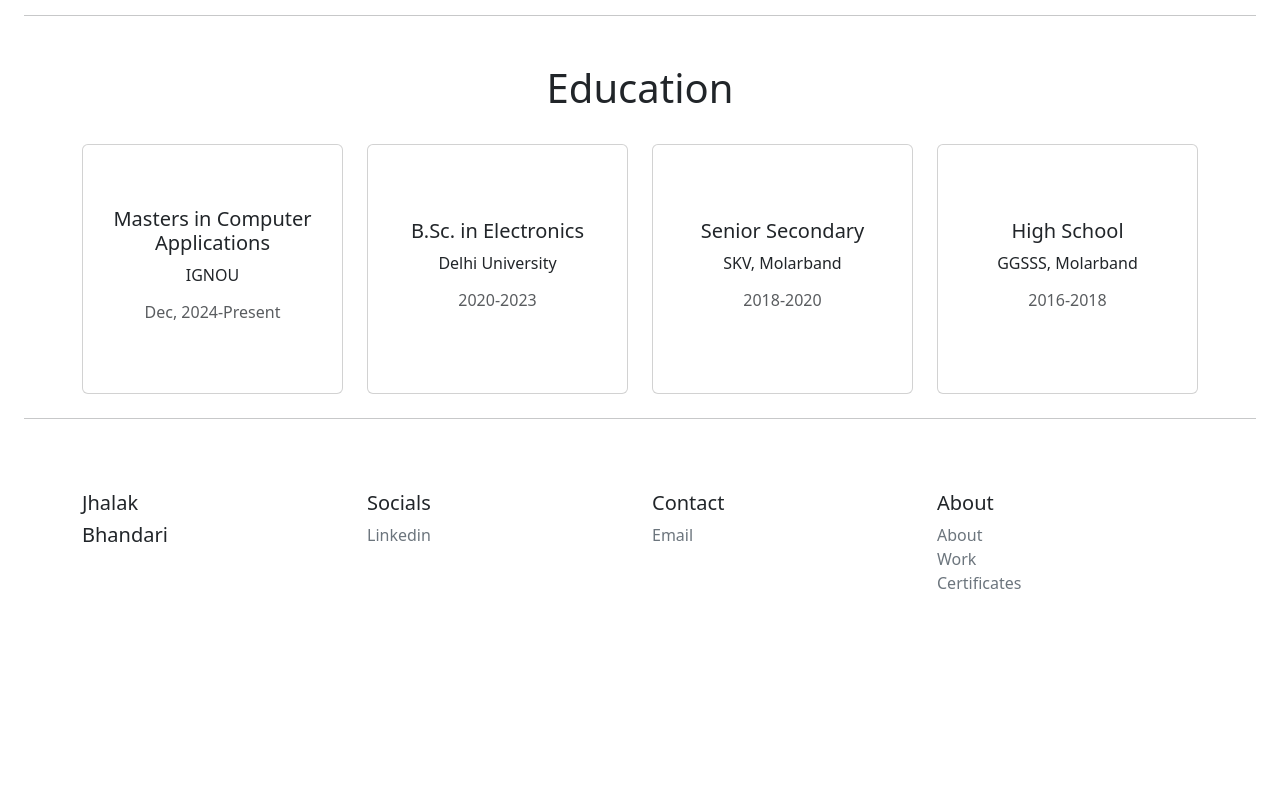
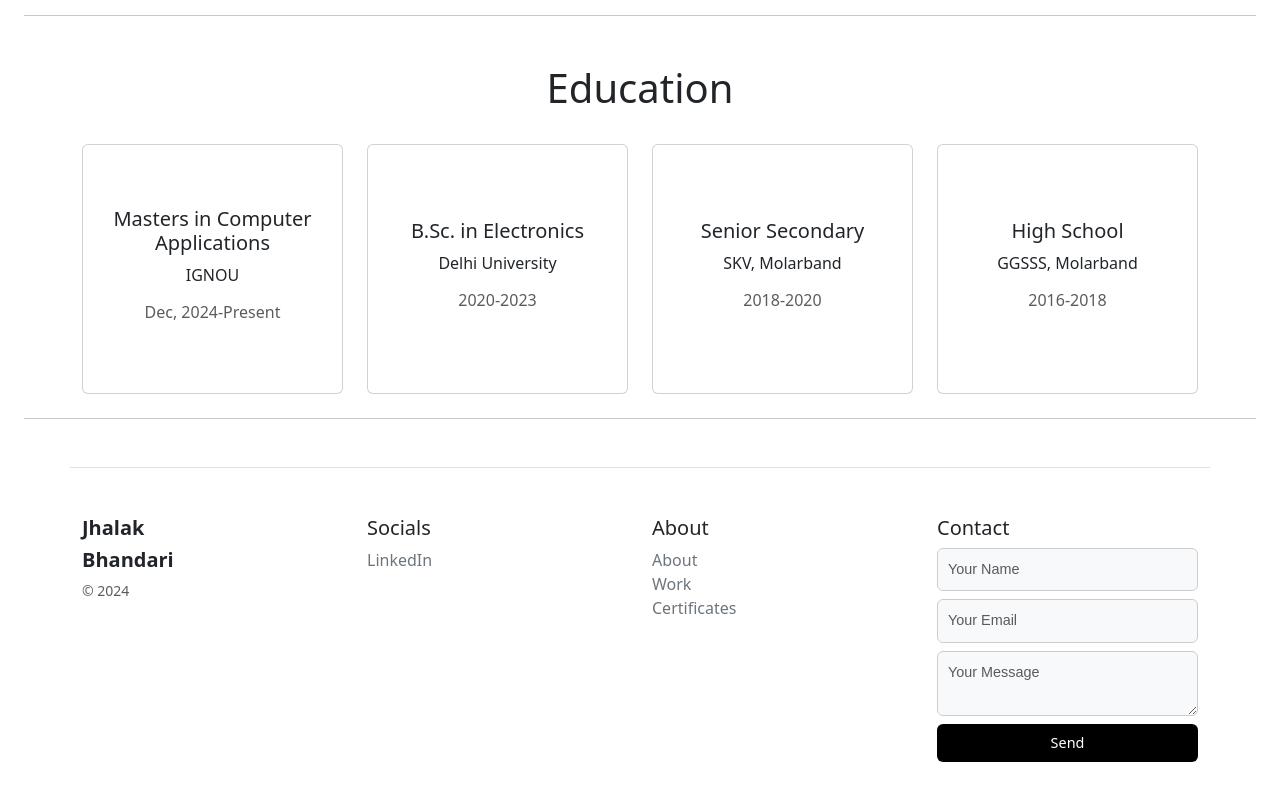
Before and after one commit to jhalakbhandari/portfolio, an Angular app: page / in a window 1280 px wide. Shown: the part 1268-2068 px from the top of the page. Before the commit the page ends 1927 px from the top, so only its background shows below. Built offline with nearby package versions, Linux system fonts and the light colour scheme; no server answers.

Commit message:
added contact form in footer

```diff
--- a/package.json
+++ b/package.json
@@ -20,6 +20,7 @@
     "@angular/platform-browser": "^18.2.0",
     "@angular/platform-browser-dynamic": "^18.2.0",
     "@angular/router": "^18.2.0",
+    "@emailjs/browser": "^4.4.1",
     "rxjs": "~7.8.0",
     "tslib": "^2.3.0",
     "zone.js": "~0.14.10"
--- a/src/app/app.module.ts
+++ b/src/app/app.module.ts
@@ -17,6 +17,7 @@ import { CommonModule } from '@angular/common';
 import { BlogModule } from './views/pages/blog/blog.module';
 import { MatProgressSpinnerModule } from '@angular/material/progress-spinner';
 import { BrowserAnimationsModule } from '@angular/platform-browser/animations';
+import { FormsModule } from '@angular/forms';
 
 @NgModule({
   declarations: [
@@ -39,6 +40,7 @@ import { BrowserAnimationsModule } from '@angular/platform-browser/animations';
     BrowserAnimationsModule,
     MatProgressSpinnerModule,
     BlogModule,
+    FormsModule,
   ],
   providers: [ApiService, UtilsService],
   bootstrap: [AppComponent],
--- a/src/app/views/layout/footer/footer.component.css
+++ b/src/app/views/layout/footer/footer.component.css
@@ -0,0 +1,49 @@
+.spinner {
+  display: inline-block;
+  width: 16px;
+  height: 16px;
+  border: 2px solid #ccc;
+  border-top-color: #333;
+  border-radius: 50%;
+  animation: spin 0.6s linear infinite;
+  vertical-align: middle;
+  margin-left: 8px;
+}
+
+@keyframes spin {
+  to {
+    transform: rotate(360deg);
+  }
+}
+
+footer input,
+footer textarea {
+  border-radius: 6px;
+  border: 1px solid #ccc;
+  padding: 10px;
+  font-size: 0.9rem;
+  font-family: "Poppins", sans-serif;
+  background-color: #f8f9fa;
+  transition: border-color 0.3s ease;
+}
+
+footer input:focus,
+footer textarea:focus {
+  border-color: #6c63ff;
+  outline: none;
+  background-color: #fff;
+}
+
+footer button {
+  background-color: #000;
+  color: white;
+  border: none;
+  padding: 8px 16px;
+  font-size: 0.9rem;
+  border-radius: 6px;
+  transition: background-color 0.3s ease;
+}
+
+footer button:hover {
+  background-color: #484242;
+}
--- a/src/app/views/layout/footer/footer.component.html
+++ b/src/app/views/layout/footer/footer.component.html
@@ -1,30 +1,11 @@
-<footer class="container py-5">
+<footer class="container py-5 border-top mt-5">
   <div class="row">
     <div class="col-12 col-md">
-      <h5>Jhalak</h5>
-      <h5>Bhandari</h5>
+      <h5 class="fw-bold">Jhalak</h5>
+      <h5 class="fw-bold">Bhandari</h5>
+      <small class="d-block mb-3 text-body-secondary">© 2024</small>
+    </div>
 
-      <!-- <svg
-        xmlns="http://www.w3.org/2000/svg"
-        width="24"
-        height="24"
-        fill="none"
-        stroke="currentColor"
-        stroke-linecap="round"
-        stroke-linejoin="round"
-        stroke-width="2"
-        class="d-block mb-2"
-        role="img"
-        viewBox="0 0 24 24"
-      > -->
-      <!-- <title>Jhalak Bhandari</title> -->
-      <!-- <circle cx="12" cy="12" r="10"></circle>
-        <path
-          d="M14.31 8l5.74 9.94M9.69 8h11.48M7.38 12l5.74-9.94M9.69 16L3.95 6.06M14.31 16H2.83m13.79-4l-5.74 9.94"
-        ></path>
-      </svg> -->
-      <!-- <small class="d-block mb-3 text-body-secondary">© 2017–2024</small> -->
-    </div>
     <div class="col-6 col-md">
       <h5>Socials</h5>
       <ul class="list-unstyled text-small">
@@ -32,97 +13,86 @@
           <a
             class="link-secondary text-decoration-none"
             href="https://www.linkedin.com/in/jhalak-bhandari-3680961aa/"
-            >Linkedin</a
+            target="_blank"
+            >LinkedIn</a
           >
         </li>
-        <!-- <li>
-          <a class="link-secondary text-decoration-none" href="#"
-            >Random feature</a
-          >
-        </li>
-        <li>
-          <a class="link-secondary text-decoration-none" href="#"
-            >Team feature</a
-          >
-        </li>
-        <li>
-          <a class="link-secondary text-decoration-none" href="#"
-            >Stuff for developers</a
-          >
-        </li>
-        <li>
-          <a class="link-secondary text-decoration-none" href="#"
-            >Another one</a
-          >
-        </li>
-        <li>
-          <a class="link-secondary text-decoration-none" href="#">Last time</a>
-        </li> -->
       </ul>
     </div>
-    <div class="col-6 col-md">
-      <h5>Contact</h5>
-      <ul class="list-unstyled text-small">
-        <li>
-          <!-- <div class="email-link mt-3"> -->
-          <a
-            href="bhandari.jhalak2018@gmail.com"
-            class="link-secondary text-decoration-none"
-            >Email</a
-          >
-          <!-- </div> -->
-          <!-- <a  href="/blog">Email</a> -->
-        </li>
-        <!-- <li>
-          <a class="link-secondary text-decoration-none" href="#">Resource</a>
-        </li>
-        <li>
-          <a class="link-secondary text-decoration-none" href="#"
-            >Another resource</a
-          >
-        </li>
-        <li>
-          <a class="link-secondary text-decoration-none" href="#"
-            >Final resource</a
-          >
-        </li> -->
-      </ul>
-    </div>
+
     <div class="col-6 col-md">
       <h5>About</h5>
       <ul class="list-unstyled text-small">
         <li>
-          <a class="link-secondary text-decoration-none" href="/">About</a>
+          <a class="link-secondary text-decoration-none" routerLink="/"
+            >About</a
+          >
         </li>
         <li>
-          <a class="link-secondary text-decoration-none" href="/">Work</a>
+          <a class="link-secondary text-decoration-none" routerLink="/work"
+            >Work</a
+          >
         </li>
         <li>
-          <a class="link-secondary text-decoration-none" href="/certificate"
+          <a
+            class="link-secondary text-decoration-none"
+            routerLink="/certificate"
             >Certificates</a
           >
         </li>
-        <!-- <li>
-          <a class="link-secondary text-decoration-none" href="#">Gaming</a>
-        </li> -->
       </ul>
     </div>
-    <!-- <div class="col-6 col-md">
-      <h5>About</h5>
-      <ul class="list-unstyled text-small">
+    <div class="col-12 col-md">
+      <h5>Contact</h5>
+      <!-- <ul class="list-unstyled text-small">
         <li>
-          <a class="link-secondary text-decoration-none" href="#">Team</a>
+          <a
+            href="mailto:bhandari.jhalak2018@gmail.com"
+            class="link-secondary text-decoration-none"
+            >Email</a
+          >
         </li>
-        <li>
-          <a class="link-secondary text-decoration-none" href="#">Locations</a>
-        </li>
-        <li>
-          <a class="link-secondary text-decoration-none" href="#">Privacy</a>
-        </li>
-        <li>
-          <a class="link-secondary text-decoration-none" href="#">Terms</a>
-        </li>
-      </ul>
-    </div> -->
+      </ul> -->
+      <form (ngSubmit)="sendEmail()" #contactForm="ngForm">
+        <div class="mb-2">
+          <input
+            type="text"
+            name="name"
+            [(ngModel)]="formData.name"
+            placeholder="Your Name"
+            required
+            class="form-control form-control-sm"
+          />
+        </div>
+        <div class="mb-2">
+          <input
+            type="email"
+            name="email"
+            [(ngModel)]="formData.email"
+            placeholder="Your Email"
+            required
+            class="form-control form-control-sm"
+          />
+        </div>
+        <div class="mb-2">
+          <textarea
+            name="message"
+            [(ngModel)]="formData.message"
+            placeholder="Your Message"
+            required
+            class="form-control form-control-sm"
+            rows="2"
+          ></textarea>
+        </div>
+        <button
+          type="submit"
+          [disabled]="loading"
+          class="btn btn-outline-secondary btn-sm w-100"
+        >
+          <span *ngIf="!loading">Send</span>
+          <span *ngIf="loading" class="spinner"></span>
+        </button>
+      </form>
+    </div>
   </div>
 </footer>
--- a/src/app/views/layout/footer/footer.component.ts
+++ b/src/app/views/layout/footer/footer.component.ts
@@ -1,5 +1,6 @@
 import { Component, OnInit } from '@angular/core';
-
+import emailjs from '@emailjs/browser';
+import { environment } from '../../../../environments/environment';
 @Component({
   selector: 'app-footer',
   // standalone: true,
@@ -8,5 +9,37 @@ import { Component, OnInit } from '@angular/core';
   styleUrl: './footer.component.css',
 })
 export class FooterComponent implements OnInit {
+  formData = {
+    name: '',
+    email: '',
+    message: '',
+  };
+  loading = false;
+  sendEmail() {
+    if (this.loading) return;
+    this.loading = true;
+
+    const serviceID = environment.serviceId;
+    const templateID = environment.templateId;
+    const publicKey = environment.emailJsPublicKey;
+
+    const templateParams = {
+      user_name: this.formData.name,
+      user_email: this.formData.email,
+      message: this.formData.message,
+    };
+
+    emailjs
+      .send(serviceID, templateID, templateParams, publicKey)
+      .then(() => {
+        alert('Message sent successfully!');
+        this.formData = { name: '', email: '', message: '' };
+        this.loading = false;
+      })
+      .catch((error) => {
+        console.error('EmailJS error:', error);
+        alert('Failed to send message: ' + JSON.stringify(error));
+      });
+  }
   ngOnInit(): void {}
 }
```
Also changed, not shown: 1 other file (tests, documents, lock files or other folders).
